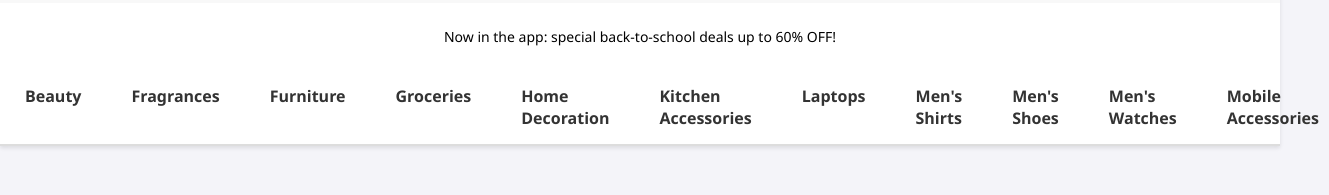
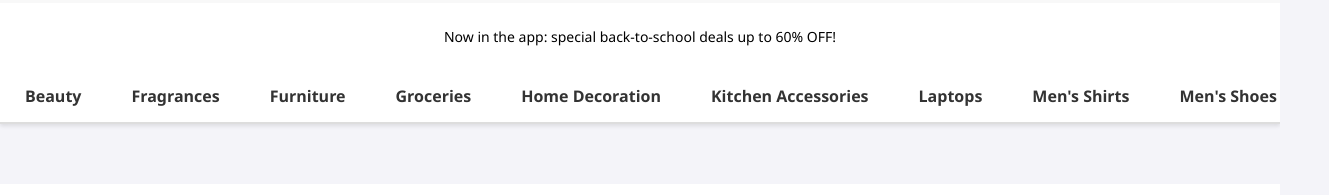
Before and after one commit to Hodaya-A/my-project, a website: page index.html in a window 1280 px wide. Shown: the part 162-357 px from the top of the page, 1329 px wide, since content can reach past the window. Drawn offline with Linux system fonts and the light colour scheme; no server answers.

Commit message:
update css

```diff
--- a/styles.css
+++ b/styles.css
@@ -114,11 +114,52 @@ header {
     font-size: 14px;
 }
 
+
 .navbar {
     background-color: var(--white);
     border-bottom: 1px solid var(--grey);
     position: relative;
+    overflow-x: auto; /* מאפשר גלילה אופקית */
+    white-space: nowrap; /* מניעת שבירת שורה */
+    scrollbar-width: none; /* הסתרת פס הגלילה ב-Firefox */
+
 }
+.navbar::-webkit-scrollbar {
+    display: none; /* הסתרת פס הגלילה ב-Chrome, Safari, Opera */
+}
+
+.navbar ul {
+    display: inline-flex; /* שינוי לתצוגה אופקית */
+    list-style: none;
+    justify-content: flex-start; /* יישור לתחילת השורה */
+    margin: 0;
+    padding: 10px 0;
+}
+
+.navbar ul li {
+    margin: 0 15px;
+    cursor: pointer;
+    transition: color 0.3s;
+    padding: 5px 10px;
+    border-radius: 5px;
+    display: inline-block; /* יישור בשורה אחת */
+}
+
+.navbar ul li a {
+    color: var(--dark-text-color);
+    text-decoration: none;
+    font-weight: bold;
+    transition: color 0.3s;
+}
+
+
+
+
+
+
+
+
+
 
 .navbar .categories-toggle {
     display: none;
@@ -130,29 +171,6 @@ header {
     padding: 10px 20px;
 }
 
-.navbar ul {
-    display: flex;
-    list-style: none;
-    justify-content: space-around;
-    margin: 0;
-    padding: 10px 0;
-}
-
-.navbar ul li {
-    position: relative;
-    margin: 0 15px;
-    cursor: pointer;
-    transition: color 0.3s;
-    padding: 5px 10px;
-    border-radius: 5px;
-}
-
-.navbar ul li a {
-    color: var(--dark-text-color);
-    text-decoration: none;
-    font-weight: bold;
-    transition: color 0.3s;
-}
 
 .navbar ul li:hover {
     background-color: var(--hover-bg-color);
@@ -226,7 +244,7 @@ main {
 }
 
 .product button {
-    background-color: var(--primary-color);
+    /* background-color: var(---coslor); */
     color: var(--white);
     border: none;
     padding: 10px 20px;
@@ -235,10 +253,10 @@ main {
     transition: background-color 0.3s;
 }
 
-.product button:hover {
-    background-color: var(--button-hover-bg-color);
-}
-
+/* .product button:hover { */
+    /* background-color: var(--button-hover-bg-color); */
+/* } */
+/*  */
 .heart-button {
     background: var(--white);
     border: 2px solid var(--primary-color);
@@ -461,7 +479,7 @@ button {
     border: none;
     border-radius: 5px;
     cursor: pointer;
-    transition: background-color 0.3s;
+    /* transition: background-color 0.3s; */
 }
 
 button:hover {
@@ -614,7 +632,7 @@ button:hover {
     padding: 10px 20px;
     border-radius: 5px;
     cursor: pointer;
-    transition: background-color 0.3s, transform 0.3s; /* Added transform for animation */
+    /* transition: background-color 0.3s, transform 0.3s; Added transform for animation */
 }
 
 .add-to-cart-button:hover {
```
